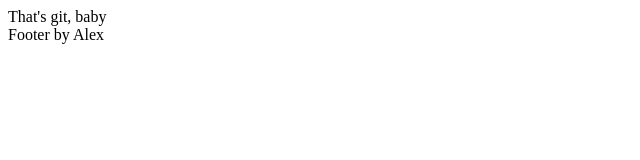
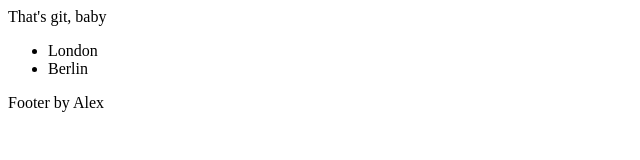
Before and after one commit to zygomaticontheway/example_09, a plain HTML site: page index.html in a window 1280 px wide. Shown: the whole page, without its empty margins (0-640 px from the left). Drawn offline with Linux system fonts and the light colour scheme.

Commit message:
list of cities

```diff
--- a/index.html
+++ b/index.html
@@ -7,6 +7,10 @@
 </head>
 <body>
   <header>That's git, baby</header>
+  <ul>
+    <li>London</li>
+    <li>Berlin</li>
+  </ul>
 
   <footer>Footer by Alex</footer>
 </body>
```
